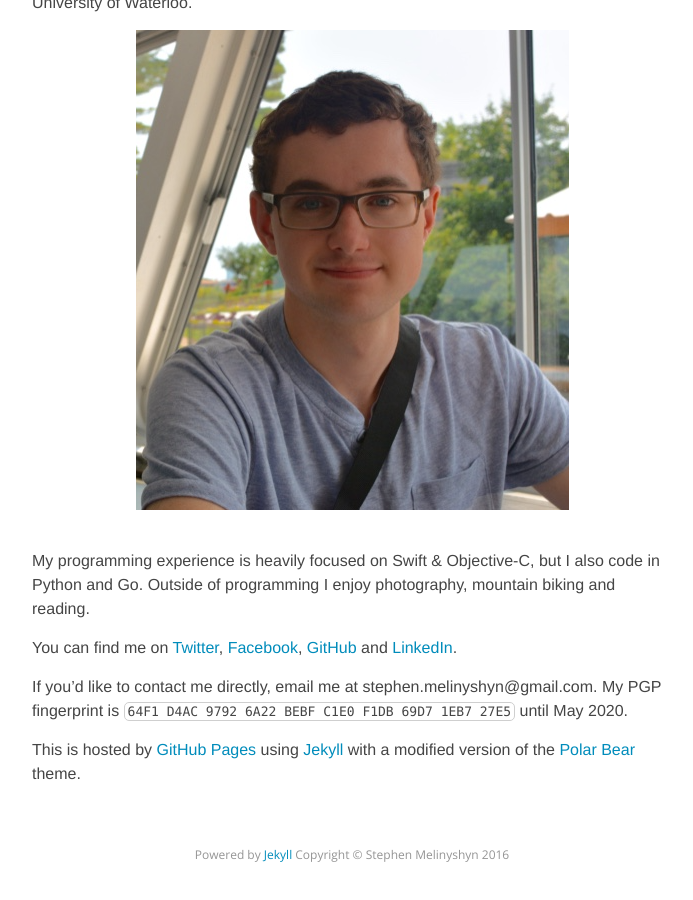
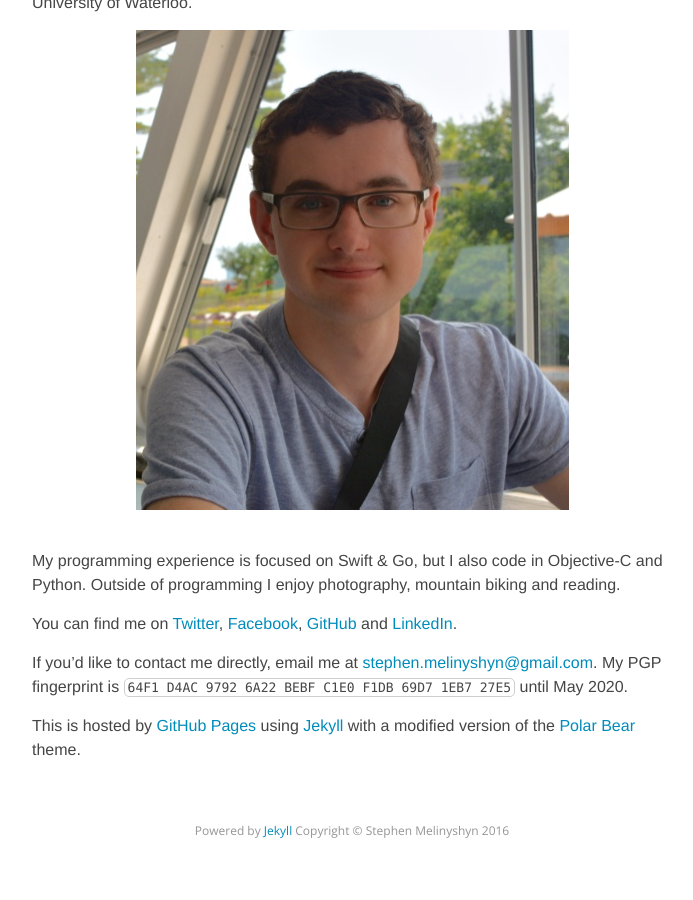
Before and after one commit to Melinysh/melinysh.github.io, a Jekyll site: the page built from about.md, in a window 1280 px wide and 900 px high, scrolled down 573 px. Shown: the whole window, without its empty margins (288-981 px from the left). Built offline with Jekyll 4.4.1, drawn with Linux system fonts in a browser that asks for light colours; nearby versions of some CDN libraries; after the commit the page ends 1449 px from its top, so only the background shows below that.

```diff
--- a/about.md
+++ b/about.md
@@ -8,10 +8,10 @@ Hello there! I'm Stephen. I'm a Software Engineering (Class of 2020) student at
 
 {% include image.html img="me.png" title="Stephen Melinyshyn"	 %}
 
-My programming experience is heavily focused on Swift & Objective-C, but I also code in Python and Go. Outside of programming I enjoy photography, mountain biking and reading.
+My programming experience is focused on Swift & Go, but I also code in Objective-C and Python. Outside of programming I enjoy photography, mountain biking and reading.
 
 You can find me on [Twitter](https://twitter.com/Melinysh), [Facebook](https://www.facebook.com/stephen.melinyshyn), [GitHub](https://github.com/Melinysh) and [LinkedIn](https://www.linkedin.com/profile/view?id=430765821&trk=hp-identity-name).
 
-If you'd like to contact me directly, email me at stephen.melinyshyn@gmail.com. My PGP fingerprint is `64F1 D4AC 9792 6A22 BEBF C1E0 F1DB 69D7 1EB7 27E5` until May 2020.
+If you'd like to contact me directly, email me at [stephen.melinyshyn@gmail.com](mailto:stephen.melinyshyn@gmail.com). My PGP fingerprint is `64F1 D4AC 9792 6A22 BEBF C1E0 F1DB 69D7 1EB7 27E5` until May 2020.
 
 This is hosted by [GitHub Pages](https://pages.github.com) using [Jekyll](http://jekyllrb.com) with a modified version of the [Polar Bear](https://github.com/diezcami/polar-bear-theme/) theme.
```
